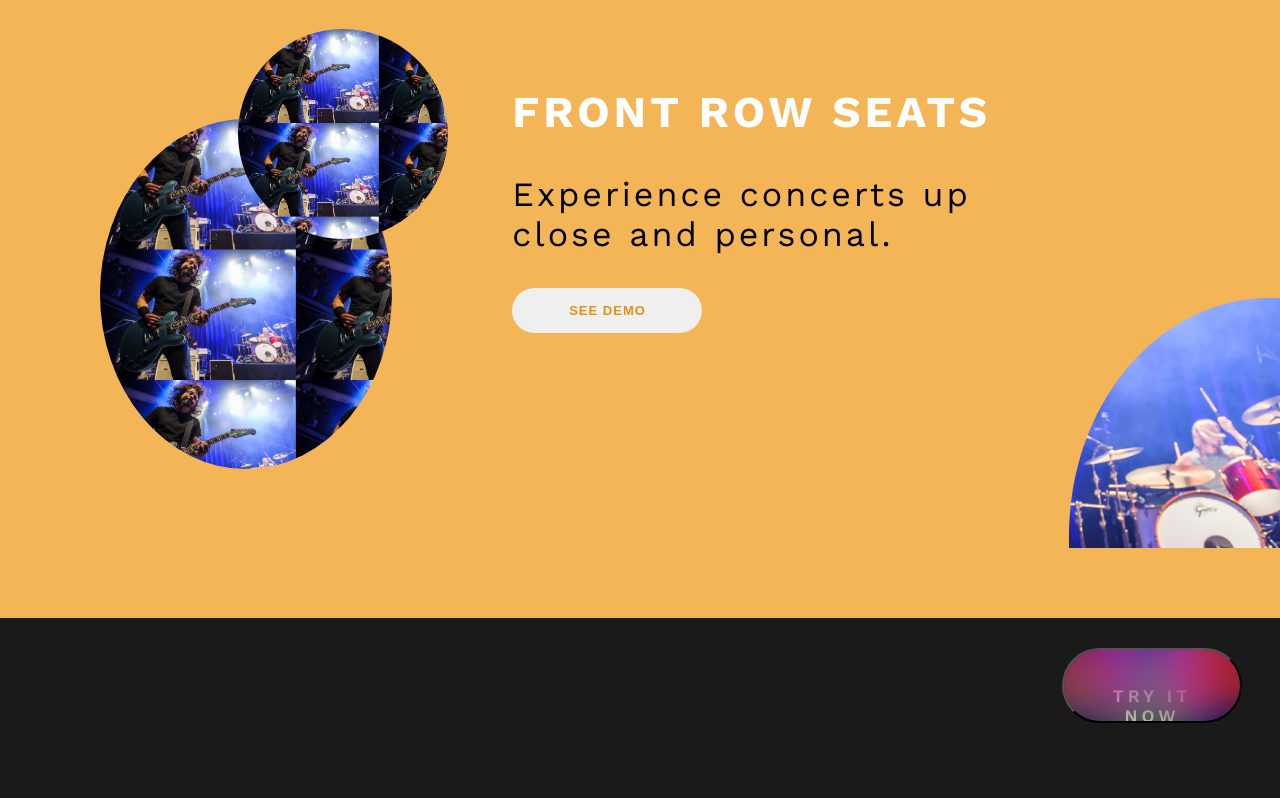
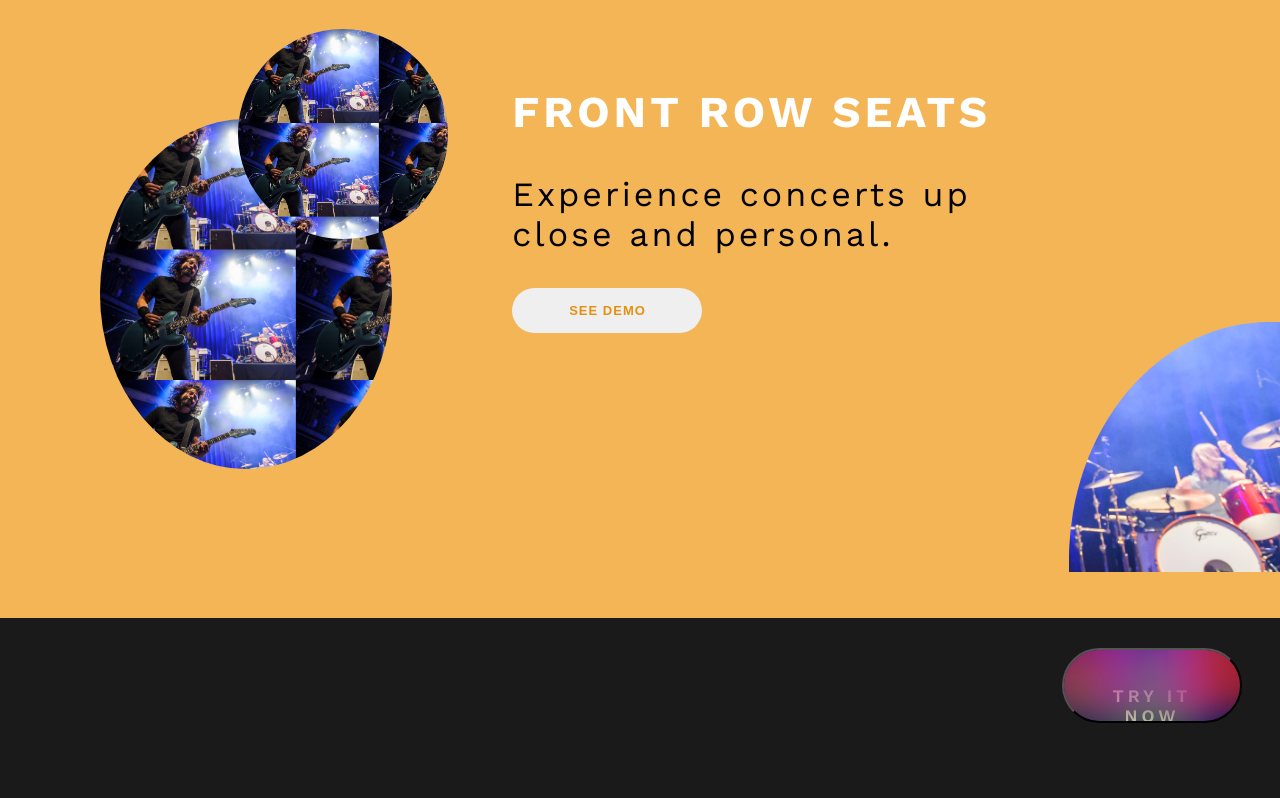
Before and after one commit to amandaalliegro/Front-End-Assessment---Speer_React, a React (Create React App) app in the folder client/: page / in a window 1280 px wide. Shown: the part 1742-2540 px from the top of the page. Built offline with nearby package versions, Linux system fonts and the light colour scheme.

Commit message:
single img on yellow section fixed

```diff
--- a/client/src/components/sections/yellow.scss
+++ b/client/src/components/sections/yellow.scss
@@ -115,7 +115,7 @@
   border-top-left-radius: 95%;
   margin-left: 0;
   margin-bottom:0;
-  margin-top: 22.8%;
+  margin-top: 24.8%;
 
 }
 
```
